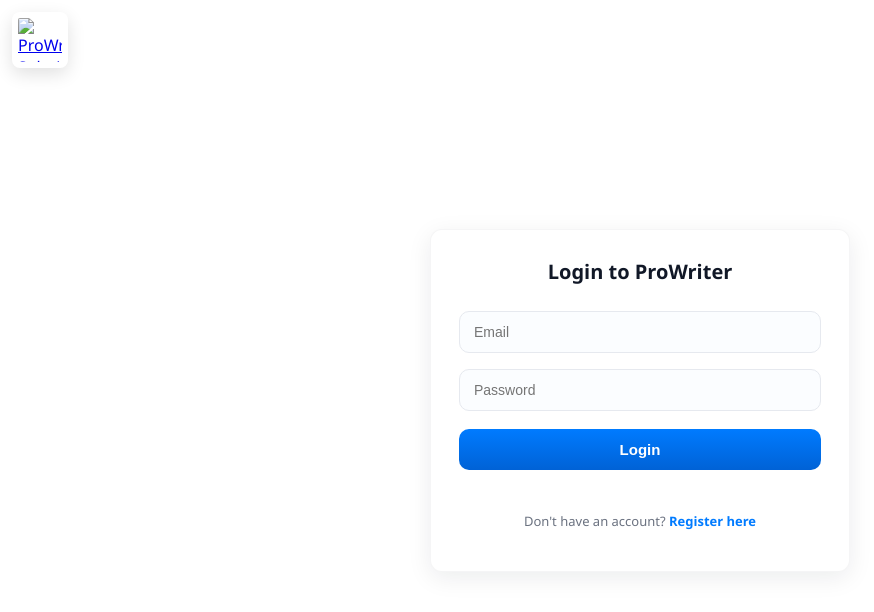
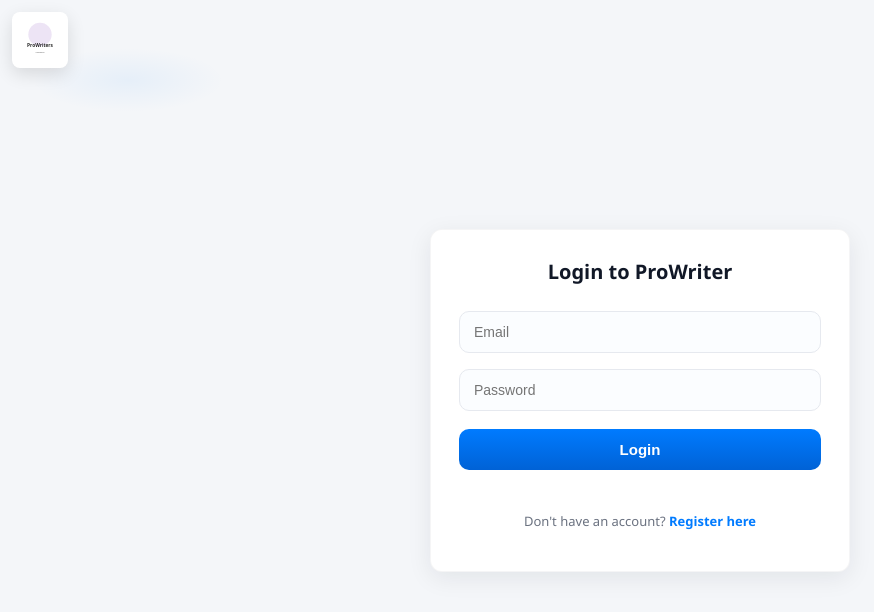
Before and after one commit to benard-Maina/prowriters-backend, a website: page public/login.html in a window 1280 px wide. Shown: the whole page, without its empty margins (0-874 px from the left). Drawn offline with Linux system fonts and the light colour scheme.

Commit message:
chore: save workspace changes

```diff
--- a/public/login.html
+++ b/public/login.html
@@ -22,7 +22,7 @@
       margin:0;
       background:
         radial-gradient(1200px 400px at 10% 10%, rgba(0,123,255,0.06), transparent 8%),
-          <h1 id="loginTitle">Welcome to ProWriter</h1>
+        radial-gradient(1000px 300px at 95% 90%, rgba(220,53,69,0.03), transparent 8%),
         var(--bg);
       display:flex;
       align-items:center;
@@ -109,7 +109,7 @@
   </style>
 </head>
 <body>
-  <a class="site-logo-link" href="index.html" aria-label="ProWriters home"><img src="logo.png" class="site-logo" alt="ProWriters Solutions logo"></a>
+  <a class="site-logo-link" href="index.html" aria-label="ProWriters home"><img src="logo.svg" class="site-logo" alt="ProWriters Solutions logo"></a>
   <main class="login-page">
     <div class="card" role="region" aria-labelledby="loginTitle">
       <h1 id="loginTitle">Login to ProWriter</h1>
```
Also changed, not shown: public/admin-dashboard.html (+1 -1 lines), public/client-dashboard.html (+5 -4 lines), public/index.html (+1 -1 lines), public/register.html (+1 -1 lines), public/writer-dashboard.html (+1 -1 lines), public/logo.svg (added).
